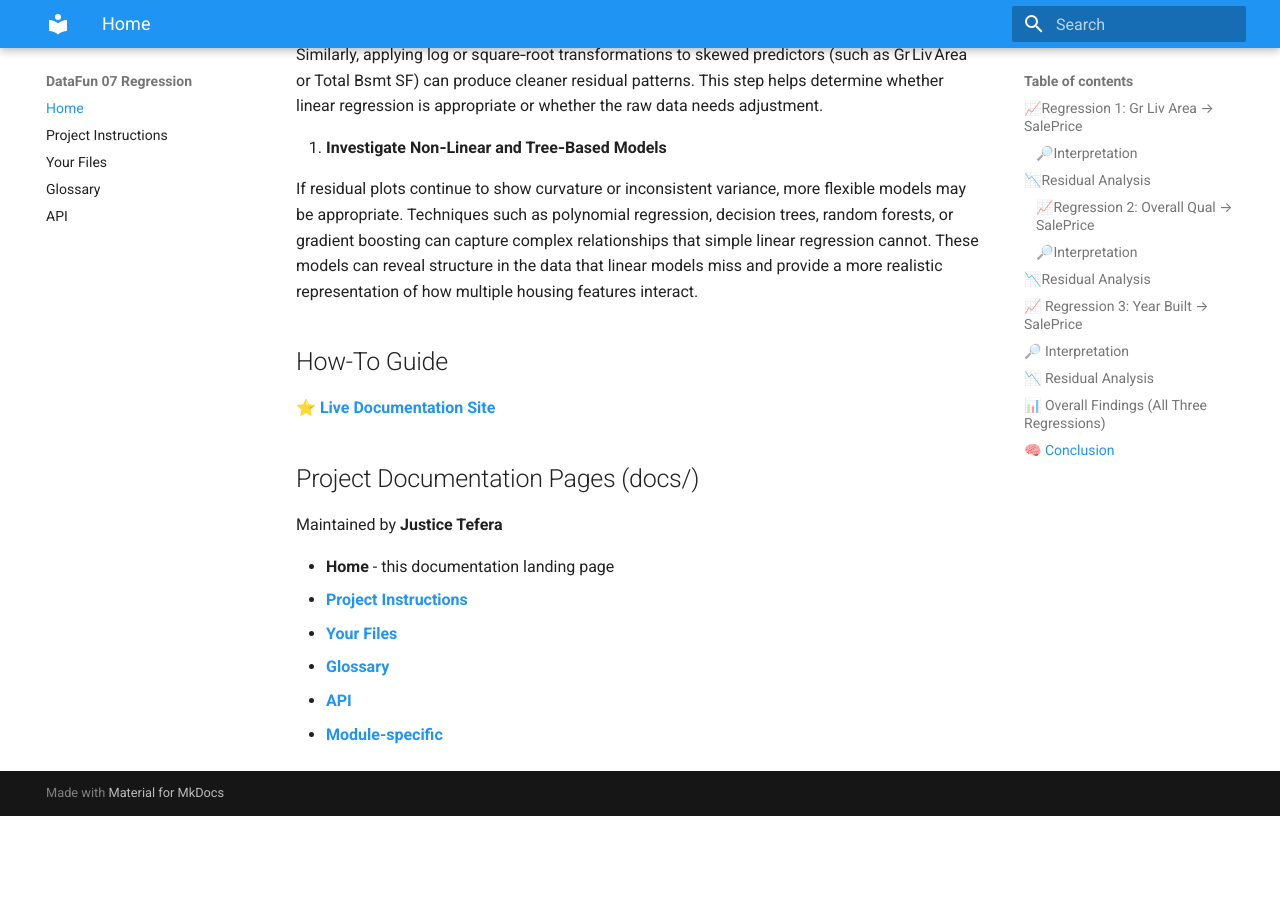
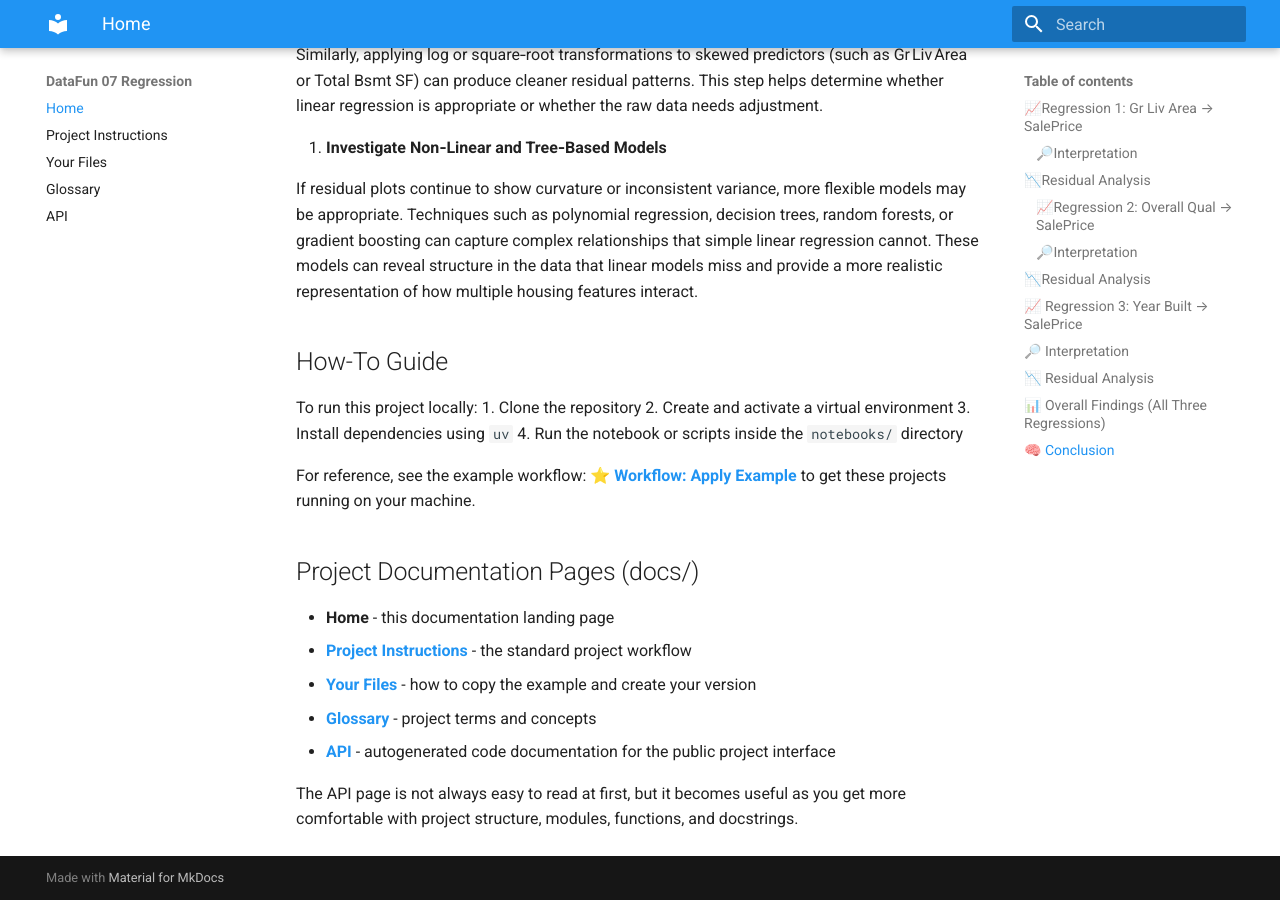
Before and after one commit to justicetefera/datafun-07-regression, an MkDocs documentation site: the page built from docs/index.md, in a window 1280 px wide and 900 px high, scrolled down 6704 px. Built offline with MkDocs 1.6.1 and Material for MkDocs 9.7.7, drawn with Linux system fonts in a browser that asks for light colours; before the commit the page ends 7520 px from its top, so only the background shows below that.

Commit message:
Update index.md

```diff
--- a/docs/index.md
+++ b/docs/index.md
@@ -156,14 +156,24 @@ If residual plots continue to show curvature or inconsistent variance, more flex
 
 ## How-To Guide
 
-[⭐ **Live Documentation Site**](https://justicetefera.github.io/datafun-07-regression/)
+To run this project locally:
+1. Clone the repository
+2. Create and activate a virtual environment
+3. Install dependencies using `uv`
+4. Run the notebook or scripts inside the `notebooks/` directory
+
+For reference, see the example workflow:
+[⭐ **Workflow: Apply Example**](https://denisecase.github.io/pro-analytics-02/workflow-b-apply-example-project/)
+to get these projects running on your machine.
 
 ## Project Documentation Pages (docs/)
-Maintained by **Justice Tefera**
 
 - **Home** - this documentation landing page
-- [**Project Instructions**](./project-instructions.md)
-- [**Your Files**](./your-files.md)
-- [**Glossary**](./glossary.md)
-- [**API**](./api.md)
-- [**Module-specific**](./module/index.md)
+- [**Project Instructions**](./project-instructions.md)  - the standard project workflow
+- [**Your Files**](./your-files.md) - how to copy the example and create your version
+- [**Glossary**](./glossary.md) - project terms and concepts
+- [**API**](./api.md) - autogenerated code documentation for the public project interface
+
+The API page is not always easy to read at first,
+but it becomes useful as you get more comfortable with project structure,
+modules, functions, and docstrings.
```
